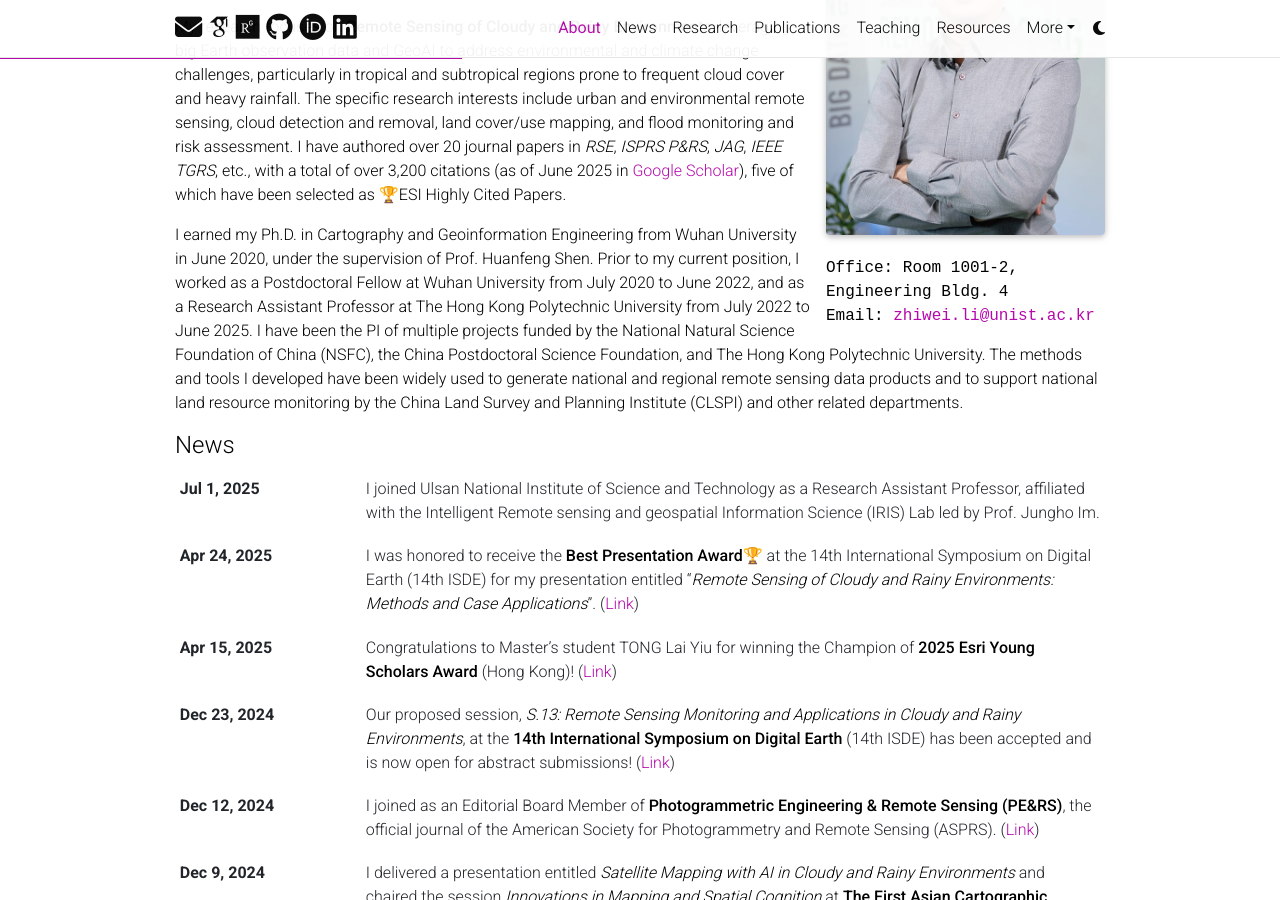
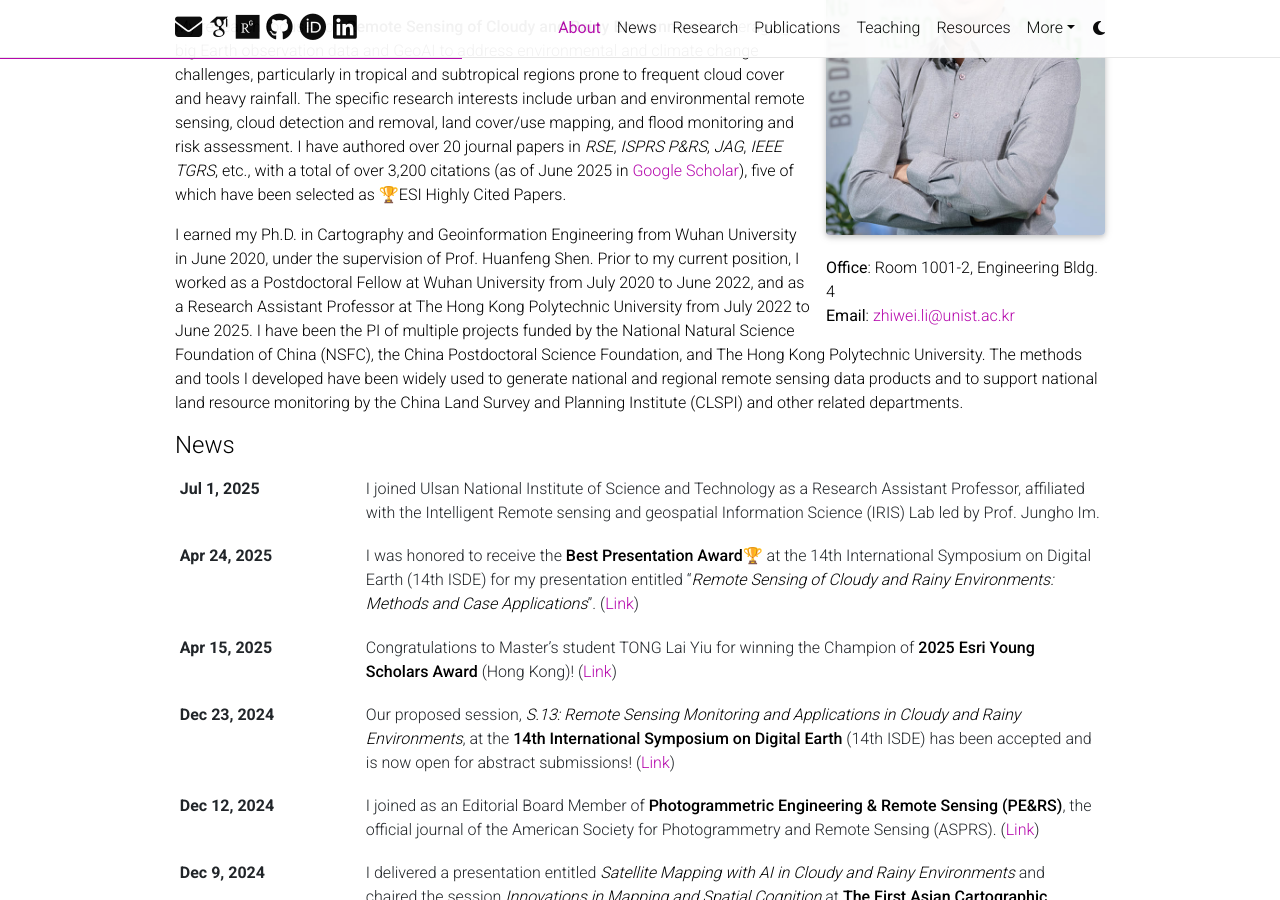
Before and after one commit to dr-lizhiwei/dr-lizhiwei.github.io, a Jekyll site: the page built from _pages/about.md, in a window 1280 px wide and 900 px high, scrolled down 315 px. Built offline with Jekyll 4.4.1, drawn with Linux system fonts in a browser that asks for light colours; full-size pictures stand in for the smaller copies a plugin makes; emoji names are drawn with the system emoji font; some web fonts are replaced; comment, search, counter and statistics services are not loaded; a style sheet for code colours, icons or effects is not loaded.

Commit message:
Update about.html

```diff
--- a/_layouts/about.html
+++ b/_layouts/about.html
@@ -31,7 +31,7 @@ layout: default
               cache_bust=true -%}
             {% endif -%}
             {%- if page.profile.more_info %}
-            <div class="more-info">
+            <div class="more-info" style="font-family: 'Roboto', 'Roboto Slab', 'Material Icons', sans-serif;">
               {{ page.profile.more_info }}
             </div>
             {%- endif %}
```
